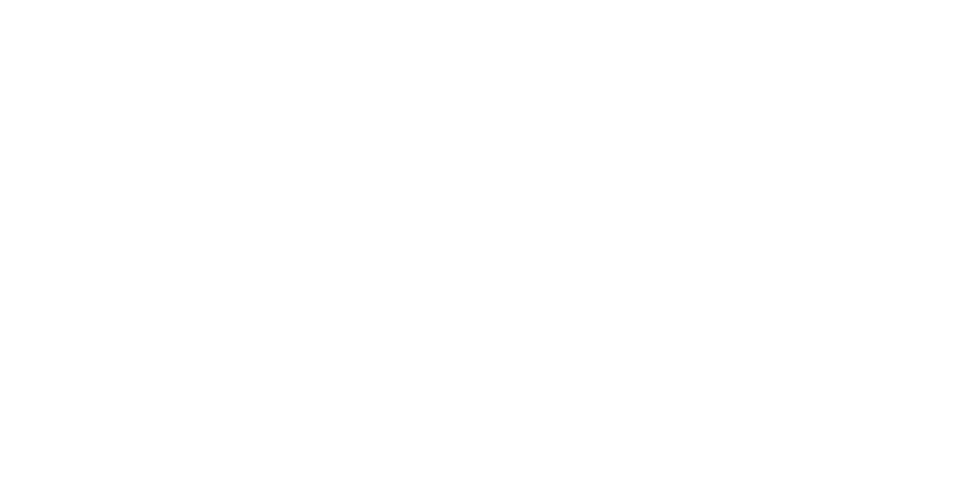
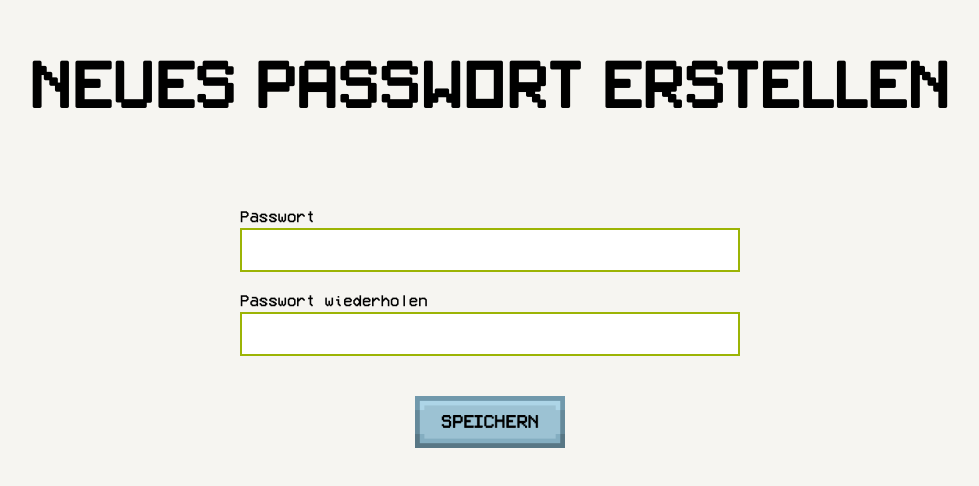
Before and after one commit to linguExplorer/linguExplorer, a Vue app in the folder webpage/: page /newPassword/1 in a window 1280 px wide. Before the commit this address had no page. Shown: the part 156-642 px from the top of the page, without its empty margins (150-1129 px from the left). Built offline with nearby package versions, Linux system fonts and the light colour scheme.

Commit message:
UX + API

```diff
--- a/webpage/public/index.html
+++ b/webpage/public/index.html
@@ -1,5 +1,5 @@
 <!DOCTYPE html>
-<html lang="">
+<html lang="" class="scroll-smooth">
   <head>
     <meta charset="utf-8">
     <meta http-equiv="X-UA-Compatible" content="IE=edge">
--- a/webpage/src/pages/Anmelden.vue
+++ b/webpage/src/pages/Anmelden.vue
@@ -29,16 +29,22 @@
             <section class="flex flex-col justify-center items-center gap-[20px] min-w-[700px]">
         <h1 class="font-pixelsplitter text-[60px] mb-6">Anmelden</h1>
 
-        <form @submit.prevent="handleLogin" class="min-w-[600px] max-w-md flex flex-col  items-center mt-[30px]">
+        <form @submit.prevent="submit" class="min-w-[600px] max-w-md flex flex-col  items-center mt-[30px]">
             <div class="input-group flex flex-col mb-4 ">
                 <label for="email" class="">E-Mail</label>
-                <input type="email" id="email" v-model="username" required class="
+                <input type="email" id="email" v-model="data.email" required class="
                 font-vcr bg-white border-[#9cb405] border-[2px] min-w-[500px] p-2" />
+                <p v-if="emailError" class="text-red-500 mt-2">
+                    {{ emailError }}
+                </p>
             </div>
             <div class="input-group flex flex-col mb-4 ">
                 <label for="password" class="">Passwort</label>
-                <input type="password" id="password" v-model="password" required class="
+                <input type="password" id="password" v-model="data.password" required class="
                  font-vcr bg-white border-[#9cb405] border-[2px]  min-w-[500px] p-2" />
+                 <p v-if="passwordError" class="text-red-500 mt-2">
+                    {{ passwordError }}
+                </p>
             </div>
 
             <!-- Fehlermeldung -->
@@ -72,12 +78,83 @@
 </template>
 
 <script>
+import { reactive, ref} from 'vue';
+import { useRouter } from 'vue-router';
 export default {
     name: 'AnmeldePage',
+
+    mounted() {
+    const urlParams = new URLSearchParams(window.location.search);
+    const success = urlParams.get('success');
+    const reg = urlParams.get('reg');
+
+
+
+    if (success) {
+        alert('Es wurde eine Email an die angegebene Email geschickt');
+    }
+
+    if (reg) {
+        alert('Erfolgtreich Registriert!');
+
+    }
+    },
+
+    setup() {
+    const data = reactive({
+      email:'',
+      password:''
+    });
+    const router = useRouter();
+    const emailError = ref('');
+    const passwordError = ref('');
+
+
+    const  submit = async() => {
+        emailError.value = '';
+        passwordError.value = '';
+        try {
+
+      const res = await fetch('http://localhost:8000/api/login', {
+               method: 'POST',
+               headers: {'Content-Type': 'application/json'},
+               credentials: 'include',
+               body: JSON.stringify(data)
+    });
+    if(!res.ok) {
+        const err = await res.json();
+    if (err.detail.length > 0) {
+            if (err.detail.includes('User')) {
+                 emailError.value = 'Es konnte kein Account dieser Email zugeordnet werden';
+
+                }else if (err.detail.includes('password')) {
+                    passwordError.value = 'Falsches Passwort';
+                }
+          }else {
+            passwordError.value = 'Falsches Passwort';
+            emailError.value = 'Ungültige E-Mail-Adresse';
+
+          }
+   } else {
+    await router.push('/comingSoon')
+   }
+} catch (error) {
+    console.error('Fehler beim Senden der Anfrage:', error);
+}
+    }
+
+    return {
+      data,
+      submit,
+      emailError,
+      passwordError
+    }
+},
     data() {
         return {
             username: '',
-            password: ''
+            password: '',
+
         };
     },
     methods: {
--- a/webpage/src/pages/ComingSoon.vue
+++ b/webpage/src/pages/ComingSoon.vue
@@ -1,7 +1,7 @@
 <template>
-    <div class="font-vcr m-0 p-3 text-black w-full bg-[#f6f5f1] min-h-screen flex flex-col mt-[200px]">
+    <div class="font-vcr m-0 p-3 text-black w-full bg-[#f6f5f1] min-h-screen flex flex-col">
         <section class="flex flex-col justify-center items-center gap-[20px] min-w-[700px]">
-            <h1 class="font-pixelsplitter text-[60px] mb-6">Coming Soon</h1>
+            <h1 class="font-pixelsplitter text-[60px] mb-6 mt-[200px]">Coming Soon</h1>
 
 
             <img src="@/assets/xx_Images/xx_Images/cloud.png" alt="Wolke" class="min-w-[320px] absolute z-2 translate-x-[-42vw] translate-y-[-12vh]" />
--- a/webpage/src/pages/Datenschutz.vue
+++ b/webpage/src/pages/Datenschutz.vue
@@ -76,7 +76,10 @@
         <section class="mx-auto p-4 flex  justify-end items-center">
 
             <button class="max-w-[200px] p-4" @click="goBack">
+              <router-link to="/" href="#">
+
                 <img src="@/assets/xx_Images/xx_Images/Buttons/button zrk.png" alt="Zurück" />
+              </router-link>
             </button>
 
         </section>
--- a/webpage/src/pages/ForgotPassword.vue
+++ b/webpage/src/pages/ForgotPassword.vue
@@ -10,10 +10,10 @@
             <p class="font-size:18px font-vcr">Gib hier die E-Mail-Adresse ein, um dein Passwort zurückzusetzen</p>
 
             <!-- Eingabeformular -->
-            <form @submit.prevent="handlePasswordReset" class="min-w-[600px] max-w-md flex flex-col  justify-center items-center mt-[30px]">
+            <form @submit.prevent="submit" class="min-w-[600px] max-w-md flex flex-col  justify-center items-center mt-[30px]">
                 <div class="input-group flex flex-col mb-4 ">
                     <label for="email">E-Mail:</label>
-                    <input type="email" id="email" v-model="email" required class="
+                    <input type="email" id="email" v-model="data.email" required class="
                     font-vcr bg-white border-[#9cb405] border-[2px] min-w-[500px] p-2"/>
                 </div>
 
@@ -28,8 +28,37 @@
 </template>
 
 <script>
+import { reactive } from 'vue';
+import { useRouter} from 'vue-router';
 export default {
     name: 'ForgotPassword',
+
+    setup() {
+    const data = reactive({
+      email:''
+    });
+    const router = useRouter()
+
+    const  submit = async() => {
+      await fetch('http://localhost:8000/password_reset/', {
+               method: 'POST',
+               headers: {'Content-Type': 'application/json'},
+               credentials: 'include',
+               body: JSON.stringify(data)
+    });
+
+    await router.push({
+    path: '/anmelden',
+    query: { success: 'true'}
+    });
+
+    }
+
+    return {
+      data,
+      submit
+    }
+},
     data() {
         return {
             email: ''
--- a/webpage/src/pages/Impressum.vue
+++ b/webpage/src/pages/Impressum.vue
@@ -52,7 +52,10 @@
         <section class="mx-auto p-4 flex  justify-end items-center">
 
             <button class="max-w-[200px] p-4" @click="goBack">
+              <router-link to="/"  href="#">
+
                 <img src="@/assets/xx_Images/xx_Images/Buttons/button zrk.png" alt="Zurück" />
+                </router-link>
             </button>
 
         </section>
--- a/webpage/src/pages/NewPassword.vue
+++ b/webpage/src/pages/NewPassword.vue
@@ -6,10 +6,10 @@
 
 
             <!-- Eingabeformular -->
-            <form @submit.prevent="handlePasswordSave" class="min-w-[600px] max-w-md flex flex-col  justify-center  items-center mt-[30px]">
+            <form @submit.prevent="submit" class="min-w-[600px] max-w-md flex flex-col  justify-center  items-center mt-[30px]">
                 <div class="input-group flex flex-col mb-4 ">
-                    <label for="password" id="passwordLabel">Passwort (mind. 8 Zeichen)</label>
-                    <input type="password" id="password" v-model="password" required minlength="8" class="
+                    <label for="password" id="passwordLabel">Passwort</label>
+                    <input type="password" id="password" v-model="data.password" required minlength="8" class="
                     font-vcr bg-white border-[#9cb405] border-[2px] min-w-[500px] p-2"/>
                 </div>
 
@@ -17,12 +17,16 @@
                     <label for="confirmPassword" id="confirmPasswordLabel">Passwort wiederholen</label>
                     <input type="password" id="confirmPassword" v-model="confirmPassword" required minlength="8" class="
                     font-vcr bg-white border-[#9cb405] border-[2px] min-w-[500px] p-2"/>
+                    <p v-if="errorMessage" class="text-red-500 mt-2">
+                    {{ errorMessage }}
+                </p>
                 </div>
 
                 <!-- Speicher-Button -->
-                <button type="submit" class="max-w-[150px] mt-6 w-full">
+                <button type="submit" class="max-w-[150px] mt-6 w-full" :disabled="!isFormValid" >
                     <img src="@/assets/xx_Images/xx_Images/Buttons/button speichern.png" alt="Speichern" />
                 </button>
+
 
             </form>
             </section>
@@ -31,17 +35,80 @@
 </template>
 
 <script>
+import { reactive, ref, computed} from 'vue';
+import { useRouter, useRoute } from 'vue-router';
 export default {
     name: 'NewPassword',
+    setup() {
+    const data = reactive({
+      password:'',
+      token:''
+    });
+
+    const confirmPassword = ref('');
+    const router = useRouter();
+    const route = useRoute();
+    data.token = route.params.ref;
+    const errorMessage = ref('');
+
+
+
+
+    const isFormValid = computed(() => {
+        if (data.password !== confirmPassword.value) {
+                errorMessage.value = 'Passwörter stimmen nicht überein.';
+                return false;
+            } else {
+                errorMessage.value = '';
+                return true;
+
+            }
+        });
+
+    const  submit = async() => {
+        try {
+
+
+
+     const res = await fetch('http://localhost:8000/password_reset/confirm/', {
+               method: 'POST',
+               headers: {'Content-Type': 'application/json'},
+               credentials: 'include',
+               body: JSON.stringify(data)
+    });
+    if(!res.ok) {
+    const err = await res.json();
+
+    if (err.password.length > 0) {
+            errorMessage.value = 'Das Passwort muss Buchstaben und Zeichen enthalten!'
+          } else {
+            errorMessage.value = 'Ein unbekannter Fehler ist aufgetreten.';
+          }
+   }else {
+    await router.push('/anmelden');
+   }
+    } catch (error) {
+    console.error('Fehler beim Senden der Anfrage:', error);
+}
+}
+    return {
+      data,
+      submit,
+      errorMessage,
+      isFormValid,
+      confirmPassword
+
+    }
+  },
     data() {
         return {
             password: '',
-            confirmPassword: ''
+
         };
     },
     methods: {
         handlePasswordSave() {
-            if (this.password === this.confirmPassword) {
+            if (this.data.password === this.confirmPassword) {
                 console.log('Neues Passwort speichern:', this.password);
             } else {
                 console.error('Die Passwörter stimmen nicht überein.');
--- a/webpage/src/pages/Registrieren.vue
+++ b/webpage/src/pages/Registrieren.vue
@@ -28,33 +28,53 @@
             <section class="flex flex-col justify-center items-center gap-[20px] min-w-[700px]">
         <h1 class="font-pixelsplitter text-[60px] mb-6">Registrieren</h1>
 
-            <form @submit.prevent="handleRegister" class="min-w-[600px] max-w-md flex flex-col  items-center mt-[30px]">
+            <form @submit.prevent="submit" class="min-w-[600px] max-w-md flex flex-col  items-center mt-[30px]">
                 <div class="input-group flex flex-col mb-4 ">
                     <label for="email" class="">E-Mail</label>
-                <input type="email" id="email" v-model="username" required class="
+                <input type="email" id="email" v-model="data.email" required class="
                 font-vcr bg-white border-[#9cb405] border-[2px] min-w-[500px] p-2" />
+                <p v-if="errorMessage" class="text-red-500 mt-2">
+                    {{ errorMessage }}
+                </p>
                 </div>
                 <div class="input-group flex flex-col mb-4 ">
                     <label for="uname" class="">Benutzername</label>
-                <input type="uname" id="email" v-model="username" required class="
+                <input type="uname" id="email" v-model="data.name" required class="
                 font-vcr bg-white border-[#9cb405] border-[2px] min-w-[500px] p-2" />
                     <p v-if="usernameError" class="error-message">Benutzername bereits vergeben.</p>
                 </div>
                 <div class="input-group flex flex-col mb-4 ">
                     <label for="password" class="">Passwort</label>
-                <input type="password" id="password" v-model="password" required class="
+                <input type="password" id="password" v-model="data.password" required minlength="8" class="
                  font-vcr bg-white border-[#9cb405] border-[2px]  min-w-[500px] p-2" />
                     <p v-if="passwordError" class="error-message">Passwort entspricht nicht den Anforderungen.</p>
                 </div>
                 <div class="input-group flex flex-col mb-4 ">
                     <label for="password" class="">Passwort Wiederholen</label>
-                <input type="password" id="password" v-model="password" required class="
+                <input type="password" id="password" v-model="confirmPassword" minlength="8" required class="
                  font-vcr bg-white border-[#9cb405] border-[2px]  min-w-[500px] p-2 " />
-                    <p v-if="confirmPasswordError" class="error-message">Passwörter stimmen nicht überein.</p>
+                    <p v-if="errorPass" class="text-red-500 mt-2">
+                    {{ errorPass }}
+                </p>
                 </div>
+                <div class="inline-flex items-center pt-5">
+                        <input type="checkbox"  v-model ="data.checked" id="check-with-link" class=" h-5 w-5 cursor-pointer"/>
+                        <label class="cursor-pointer ml-2 font-vcr text-black text-sm" for="check-with-link">
+                        <p class="  text-[15px]">Ich akzeptiere die Linguexplorer
+                            <router-link to="/datenschutz"  href="#">
+                        <a href="#" class=" hover:text-[#99b305]  underline">
+                            Datenschutzerklärung
+                        </a>
+                        </router-link>
+
+                    </p>
+                        </label>
+                </div>
+                <p v-if="!data.checked" class="text-red-500 mt-2">Bitte akzeptieren Sie die Datenschutzerklärung um fortzufahren!</p>
+
 
                 <!-- Speicher-Button -->
-                <button type="submit" class="max-w-[150px] mt-6 w-full">
+                <button type="submit" class="max-w-[150px] mt-6 w-full" :disabled="!isFormValid">
                     <img src="@/assets/xx_Images/xx_Images/Buttons/button registrieren blue.png" alt="Registrieren" class="hover:opacity-80" />
                 </button>
             </form>
@@ -75,18 +95,80 @@
 </template>
 
 <script>
+import { reactive, ref, computed} from 'vue';
+import { useRouter } from 'vue-router';
 export default {
     name: 'Registrieren',
+    setup() {
+         const data = reactive({
+            name: '',
+            email: '',
+            password: ''
+         });
+         const router = useRouter()
+         const errorMessage = ref('');
+         const errorPass = ref('');
+         const confirmPassword = ref('');
+
+         const isFormValid = computed(() => {
+        if (data.password !== confirmPassword.value) {
+                errorPass.value = 'Passwörter stimmen nicht überein.';
+                return false;
+            } else {
+                errorPass.value = '';
+                return true;
+
+            }
+        });
+
+    const submit = async() => {
+        try {
+   const res = await fetch('http://localhost:8000/api/register', {
+      method: 'POST',
+      headers: {'Content-Type': 'application/json'},
+      body: JSON.stringify(data)
+   });
+   if(!res.ok) {
+    const err = await res.json();
+    if (err.email.length > 0) {
+            if (err.email[0].includes('user')) {
+                 errorMessage.value = 'User mit dieser Email existiert bereits';
+            }
+
+          } else {
+            errorMessage.value = 'Ein unbekannter Fehler ist aufgetreten.';
+          }
+   } else {
+    await router.push({
+    path: '/anmelden',
+    query: { reg: 'true'}
+    });
+   }
+} catch (error) {
+    console.error('Fehler beim Senden der Anfrage:', error);
+}
+
+
+}
+return{
+            data,
+            submit,
+            errorMessage,
+            errorPass,
+            isFormValid,
+            confirmPassword
+         }
+    },
     data() {
         return {
             email: '',
             username: '',
             password: '',
-            confirmPassword: '',
             emailError: false,
             usernameError: false,
             passwordError: false,
             confirmPasswordError: false,
+            checked: false,
         };
     },
     methods: {
--- a/webpage/src/router/index.js
+++ b/webpage/src/router/index.js
@@ -40,7 +40,7 @@ const routes = [
     component: ForgotPassword,
   },
   {
-    path: "/newPassword", // Route für New Password
+    path: "/newPassword/:ref", // Route für New Password
     name: "newPassword",
     component: NewPassword,
   },
```
Also changed, not shown: webpage/src/pages/Spielbeschreibung.vue (+17 -1 lines).
